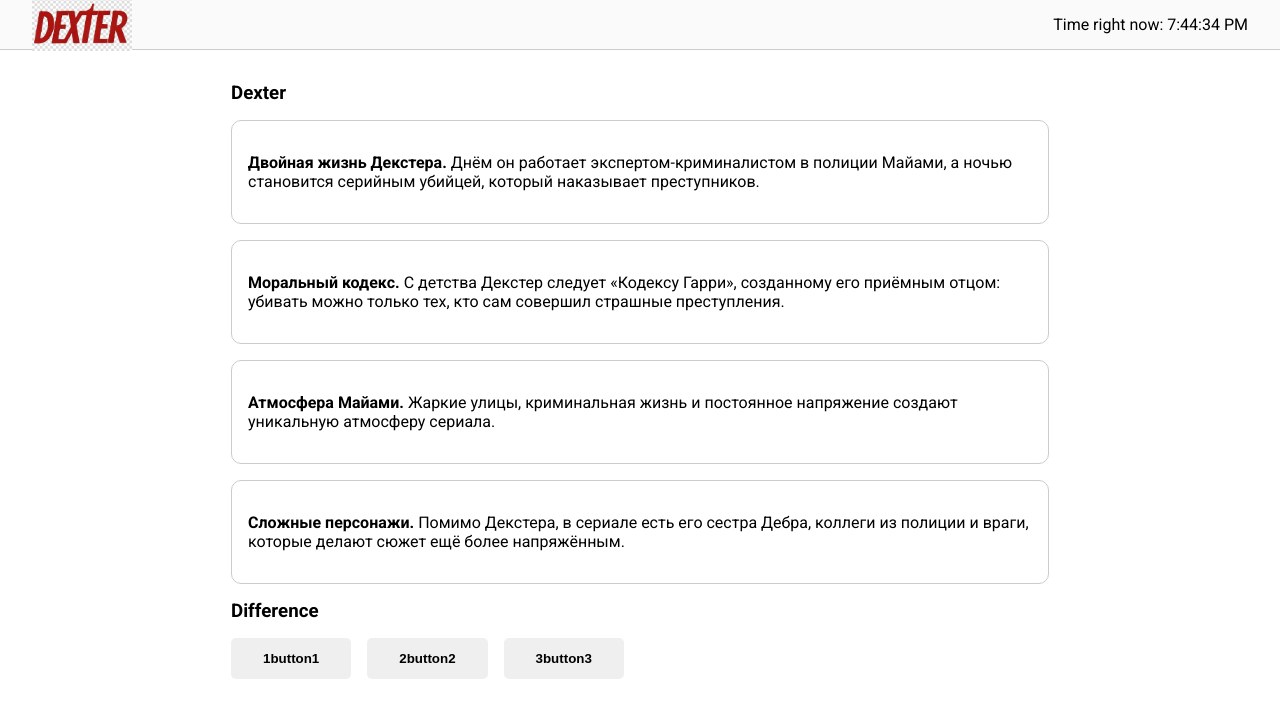
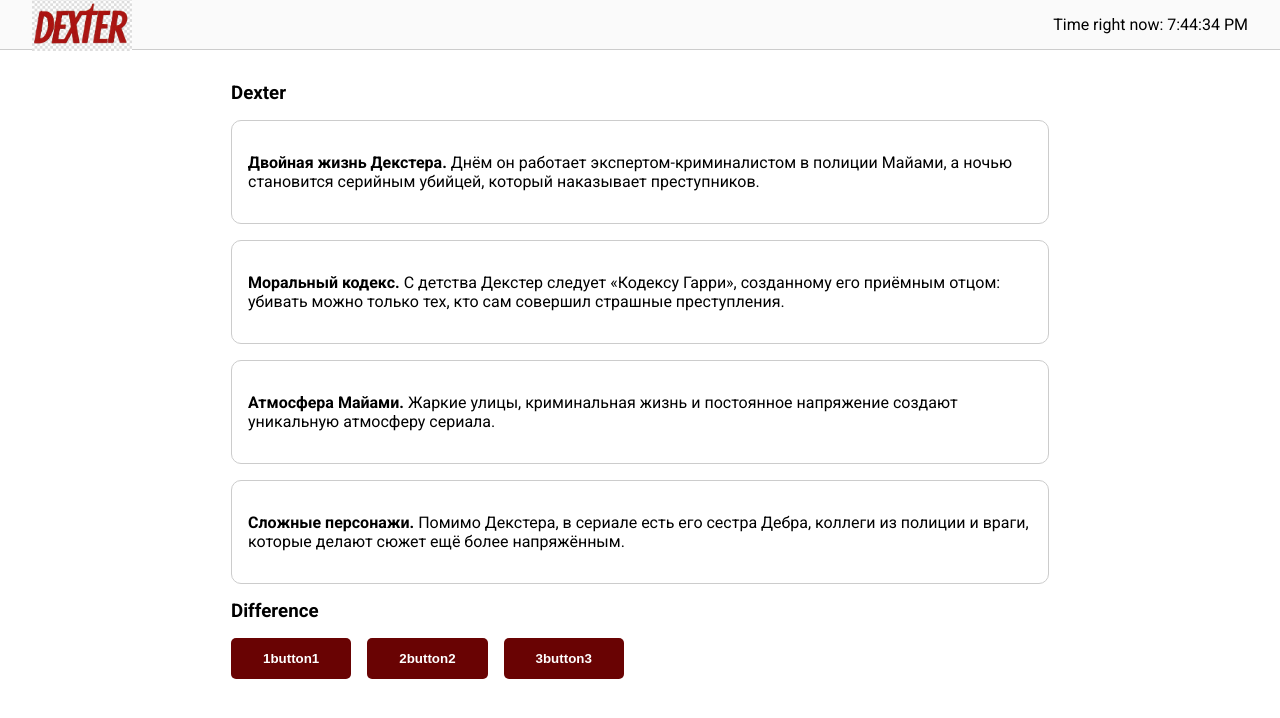
Before and after one commit to 23DP2DVeli/2ReactJS, a React (Vite) app: page / in a window 1280 px wide. Shown: the top 718 px of the page. Built offline with nearby package versions, Linux system fonts and the light colour scheme.

Commit message:
Working buttons(some info after click)

```diff
--- a/src/App.jsx
+++ b/src/App.jsx
@@ -1,9 +1,27 @@
 import Header from './components/Header'
-import { ways } from './data'
+import { ways, differences } from './data'
 import WayToTeach from './components/WayToTeach'
 import Button from './components/Button/Button'
+import { useState } from 'react'
 
 export default function App() {
+  const [ content, setContent ] = useState('Press the button')
+
+
+// let content = 'Press the button'
+
+// console.log('App component Render')
+
+function handleClick(type) {
+  // console.log('button click', type)
+  setContent(type)
+  // content = type
+}
+
+
+
+
+
   return (
     <div>
       <Header />
@@ -29,9 +47,12 @@ export default function App() {
         <section>
           <h3>Difference</h3>
 
-          <Button>1button1</Button>
-          <Button>2button2</Button>
-          <Button>3button3</Button>
+          <Button onClick={() => handleClick('way')}>1button1</Button>
+          <Button onClick={() => handleClick('easy')}>2button2</Button>
+          <Button onClick={() => handleClick('program')}>3button3</Button>
+
+
+          <p>{differences[content]}</p>
         </section>
 
 
--- a/src/components/Button/Button.css
+++ b/src/components/Button/Button.css
@@ -9,10 +9,10 @@
 }
 
 .button:hover {
-    opacity: 0.8;
+    opacity: 0.6;
 }
 
 .button.active {
     background: rgb(105, 3, 3);
-    color: #fff
+    color: #ffffff
 }
--- a/src/components/Button/Button.jsx
+++ b/src/components/Button/Button.jsx
@@ -1,12 +1,10 @@
 import './Button.css'
 
-export default function Button({ children }) {
-    function handleClick() {
-        console.log('Clicked')
-    }
+export default function Button({ children, onClick }) {
 
     return (
-     <button className='button' onClick={handleClick}>
+     <button
+        className='button active' onClick={onClick}>
         {children}
     </button>
 
```
